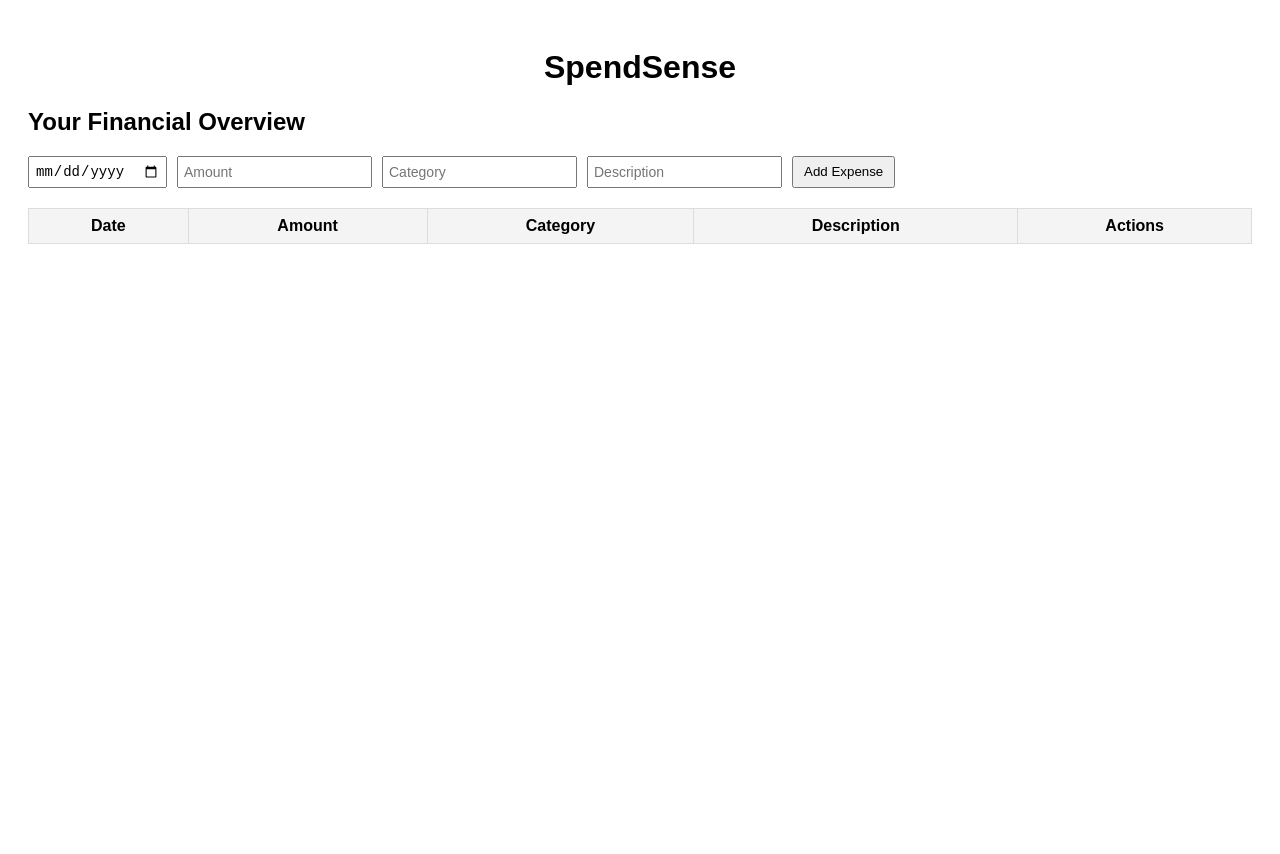
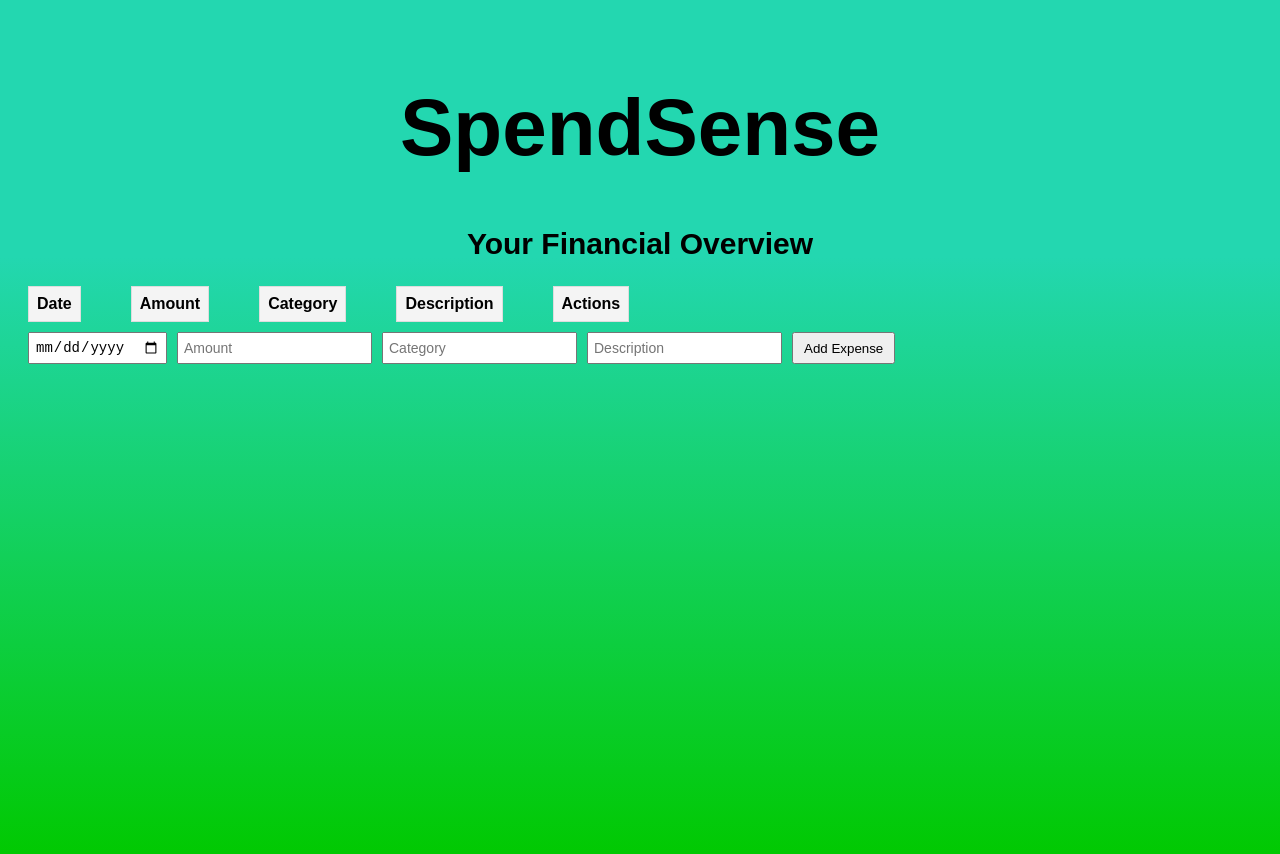
Before and after one commit to noahfarinha/SpendSense, a plain HTML site: page index.html in a window 1280 px wide. Before the commit the page ends 800 px from the top, so only its background shows below. Drawn offline with Linux system fonts and the light colour scheme.

Commit message:
update background colours and minor fixes

```diff
--- a/index.html
+++ b/index.html
@@ -8,15 +8,6 @@
 <body>
   <h1>SpendSense</h1>
   <h2>Your Financial Overview</h2>
-
-  <!-- Add Expense Form -->
-  <form id="expense-form">
-    <input type="date" id="date" required>
-    <input type="number" id="amount" placeholder="Amount" required>
-    <input type="text" id="category" placeholder="Category" required>
-    <input type="text" id="description" placeholder="Description">
-    <button type="submit">Add Expense</button>
-  </form>
 
   <!-- Expense Table -->
   <table>
@@ -34,6 +25,15 @@
     </tbody>
   </table>
 
+  <!-- Add Expense Form -->
+  <form id="expense-form">
+    <input type="date" id="date" required>
+    <input type="number" id="amount" placeholder="Amount" required>
+    <input type="text" id="category" placeholder="Category" required>
+    <input type="text" id="description" placeholder="Description">
+    <button type="submit">Add Expense</button>
+  </form>
+
   <script src="script.js"></script>
 </body>
 </html>
--- a/style.css
+++ b/style.css
@@ -1,14 +1,23 @@
 body {
   font-family: Arial, sans-serif;
   padding: 20px;
+  background: linear-gradient(to bottom, rgb(35, 215, 176) 30%, rgb(1, 201, 1));
+  height: 100vh;
 }
 
 h1 {
   text-align: center;
+  font-size: 80px;
+}
+
+h2{
+  text-align: center;
+  font-size: 30px;
 }
 
 form {
   display: flex;
+  margin-top: 10px;
   gap: 10px;
   margin-bottom: 20px;
 }
@@ -27,11 +36,19 @@ table {
   border-collapse: collapse;
 }
 
-th, td {
+th {
   border: 1px solid #ddd;
   padding: 8px;
 }
 
 th {
+  display: flex;
+  flex-direction: row;
   background-color: #f4f4f4;
 }
+
+tr {
+  display: flex;
+  flex-direction: row;
+  gap: 50px;
+}
```
